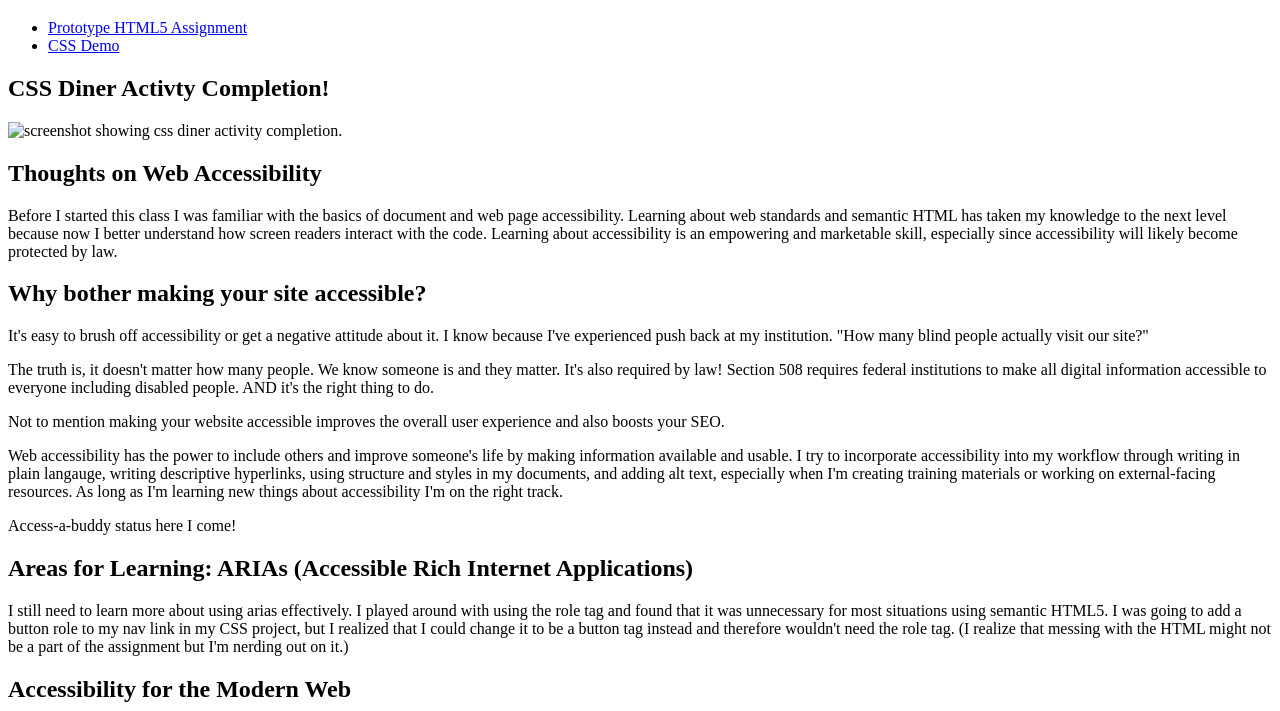
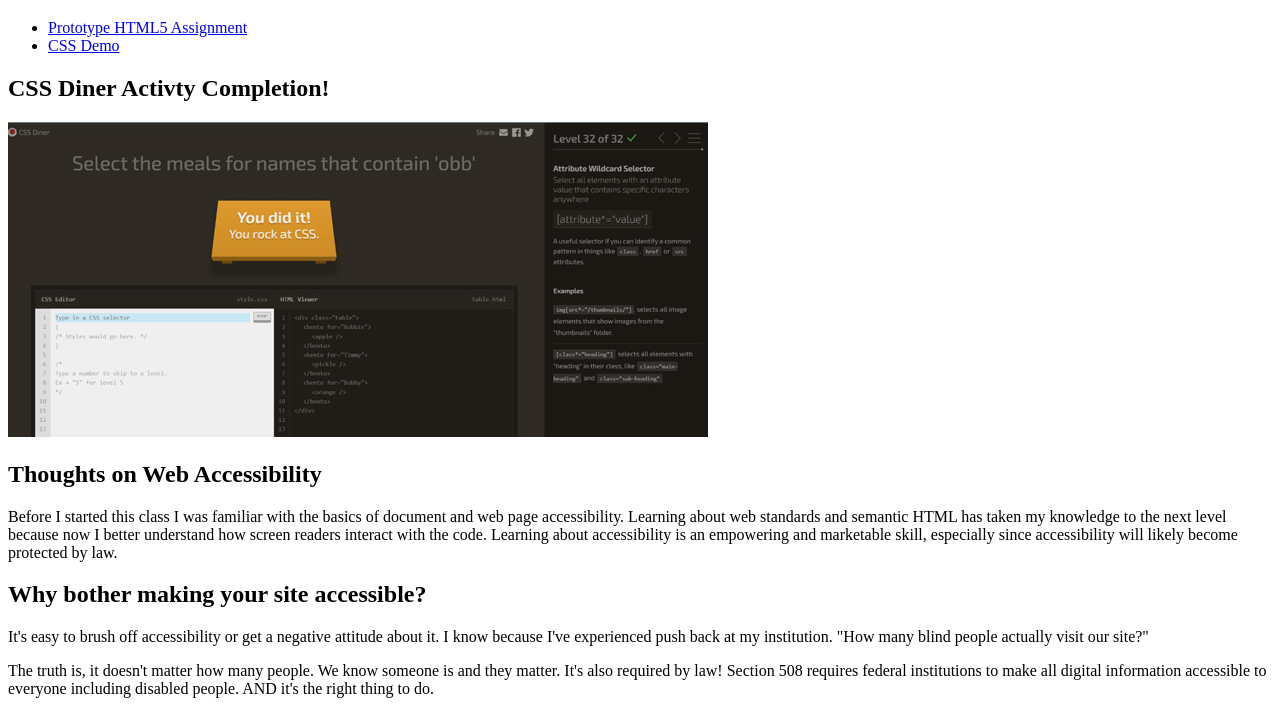
Before and after one commit to klmerritt44/ifsc-1310-02, a plain HTML site: page index.html in a window 1280 px wide. Shown: the part 61-772 px from the top of the page. Drawn offline with Linux system fonts and the light colour scheme.

Commit message:
add css diner activity completion

```diff
--- a/index.html
+++ b/index.html
@@ -21,7 +21,7 @@
 
   <section id="css-screenshot">
     <h1>CSS Diner Activty Completion!</h1>
-    <img href="assets/img/css-diner-activity-completion.jpg" alt="screenshot showing css diner activity completion."/>
+    <img src="assets/img/css-diner-activity-completion.jpg" alt="screenshot showing css diner activity completion."/>
   </section>
 
 
```
